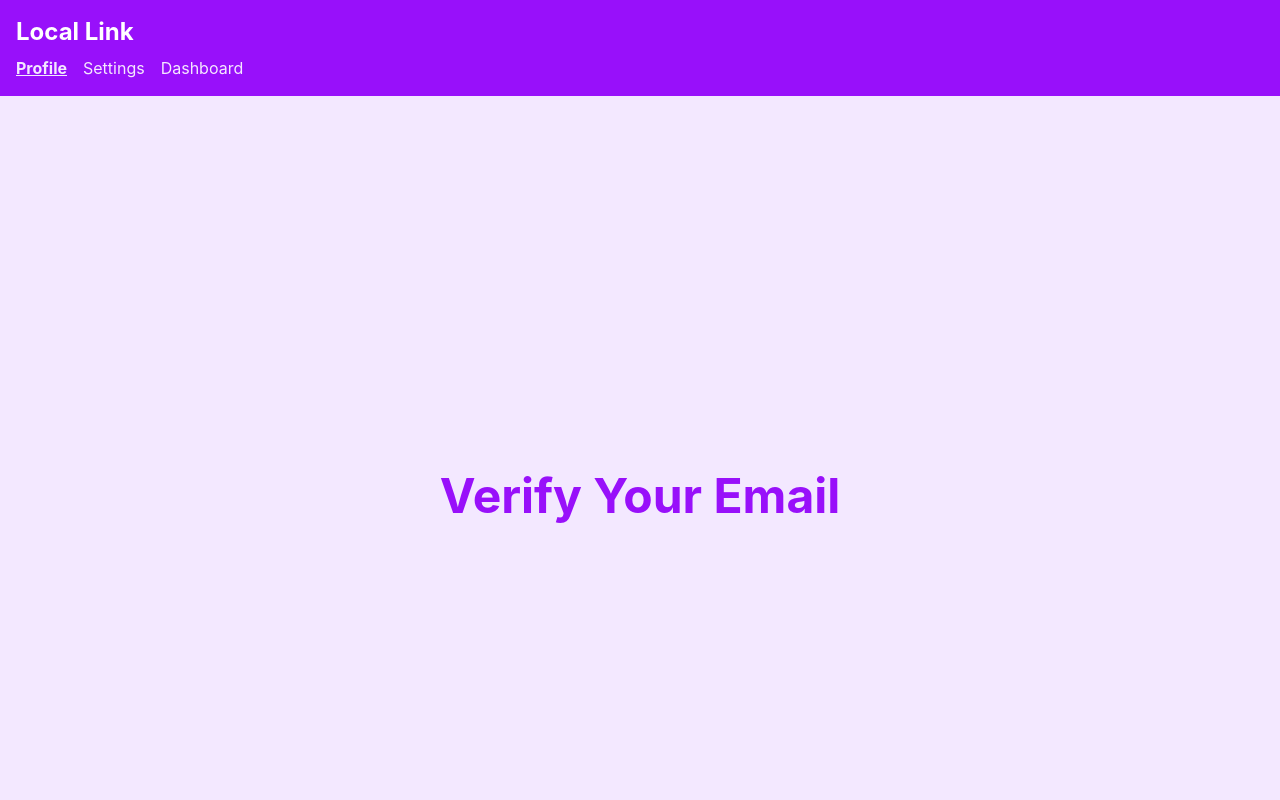
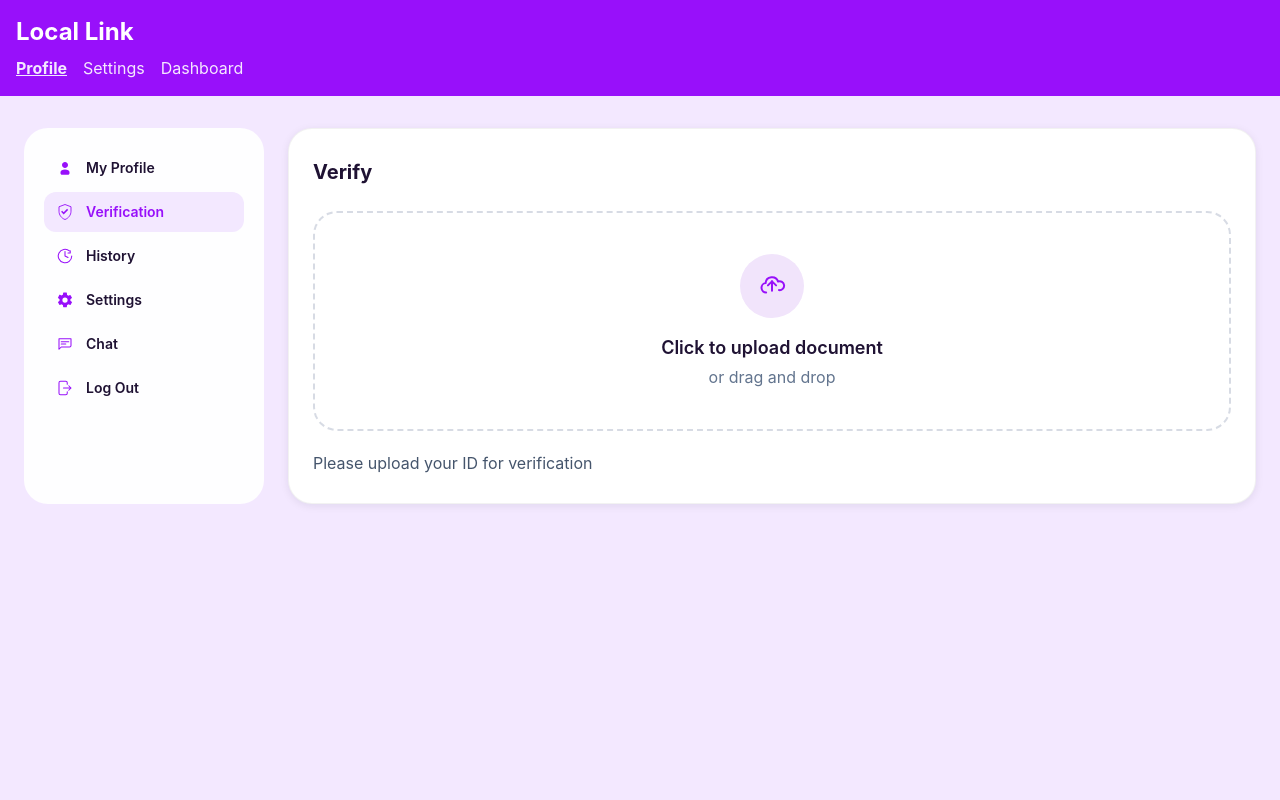
Before and after one commit to KyiPhyuThiriKhaing/CSC105-G09-GenZCoders-LocalLink, a React (Vite) app in the folder locallink-frontend/: page /profile/verify in a window 1280 px wide. Shown: the top 800 px of the page. Built offline with nearby package versions, Linux system fonts and the light colour scheme.

Commit message:
feat: enhance VerifyPage layout with sidebar, upload functionality, and improved styling

```diff
--- a/locallink-frontend/src/pages/VerifyPage.tsx
+++ b/locallink-frontend/src/pages/VerifyPage.tsx
@@ -1,7 +1,81 @@
+import { Outlet, useLocation } from "react-router-dom";
+import Sidebar from "../components/Sidebar";
+
 export default function VerifyPage() {
+  const { pathname } = useLocation();
+  const isBaseVerify =
+    pathname === "/profile/verify" || pathname === "/profile/verify/";
+
+  if (!isBaseVerify) {
+    return <Outlet />;
+  }
+
   return (
-    <div className="flex items-center justify-center h-screen bg-brand-soft">
-      <h1 className="text-5xl font-bold text-brand-primary">Verify Your Email</h1>
+    <div className="min-h-screen bg-brand-soft text-(--color-ink-strong)">
+      <div className="flex gap-6 px-6 pb-12 pt-6 lg:pt-8">
+        <Sidebar activeKey="Verification" />
+
+        <div className="flex-1 space-y-5">
+          <section className="rounded-3xl border border-black/5 bg-white px-6 py-7 shadow-[0_2px_8px_rgba(15,23,42,0.08)]">
+            <h1 className="mb-6 text-[20px] font-bold text-(--color-ink-strong)">
+              Verify
+            </h1>
+
+            <label
+              htmlFor="verification-upload"
+              className="flex min-h-55 w-full cursor-pointer flex-col items-center justify-center rounded-[24px] border-2 border-dashed border-[#d7dbe4] bg-white px-6 text-center transition hover:border-brand-accent hover:bg-brand-soft/40"
+            >
+              <div className="mb-4 flex h-16 w-16 items-center justify-center rounded-full bg-[#f1e4fb]">
+                <svg
+                  width="28"
+                  height="28"
+                  viewBox="0 0 24 24"
+                  fill="none"
+                  aria-hidden="true"
+                  className="text-brand-primary"
+                >
+                  <path
+                    d="M12 16V8"
+                    stroke="currentColor"
+                    strokeWidth="1.7"
+                    strokeLinecap="round"
+                  />
+                  <path
+                    d="M8.5 11.5 12 8l3.5 3.5"
+                    stroke="currentColor"
+                    strokeWidth="1.7"
+                    strokeLinecap="round"
+                    strokeLinejoin="round"
+                  />
+                  <path
+                    d="M7 17.5a4 4 0 0 1-.5-7.97A5.5 5.5 0 0 1 17.2 8.2 3.8 3.8 0 1 1 18 15.5"
+                    stroke="currentColor"
+                    strokeWidth="1.7"
+                    strokeLinecap="round"
+                    strokeLinejoin="round"
+                  />
+                </svg>
+              </div>
+
+              <p className="text-[18px] font-semibold text-(--color-ink-strong)">
+                Click to upload document
+              </p>
+              <p className="mt-1 text-[16px] text-slate-500">or drag and drop</p>
+
+              <input
+                id="verification-upload"
+                type="file"
+                className="hidden"
+                accept=".jpg,.jpeg,.png,.pdf"
+              />
+            </label>
+
+            <p className="mt-5 text-[16px] text-slate-600">
+              Please upload your ID for verification
+            </p>
+          </section>
+        </div>
+      </div>
     </div>
   );
 }
```
